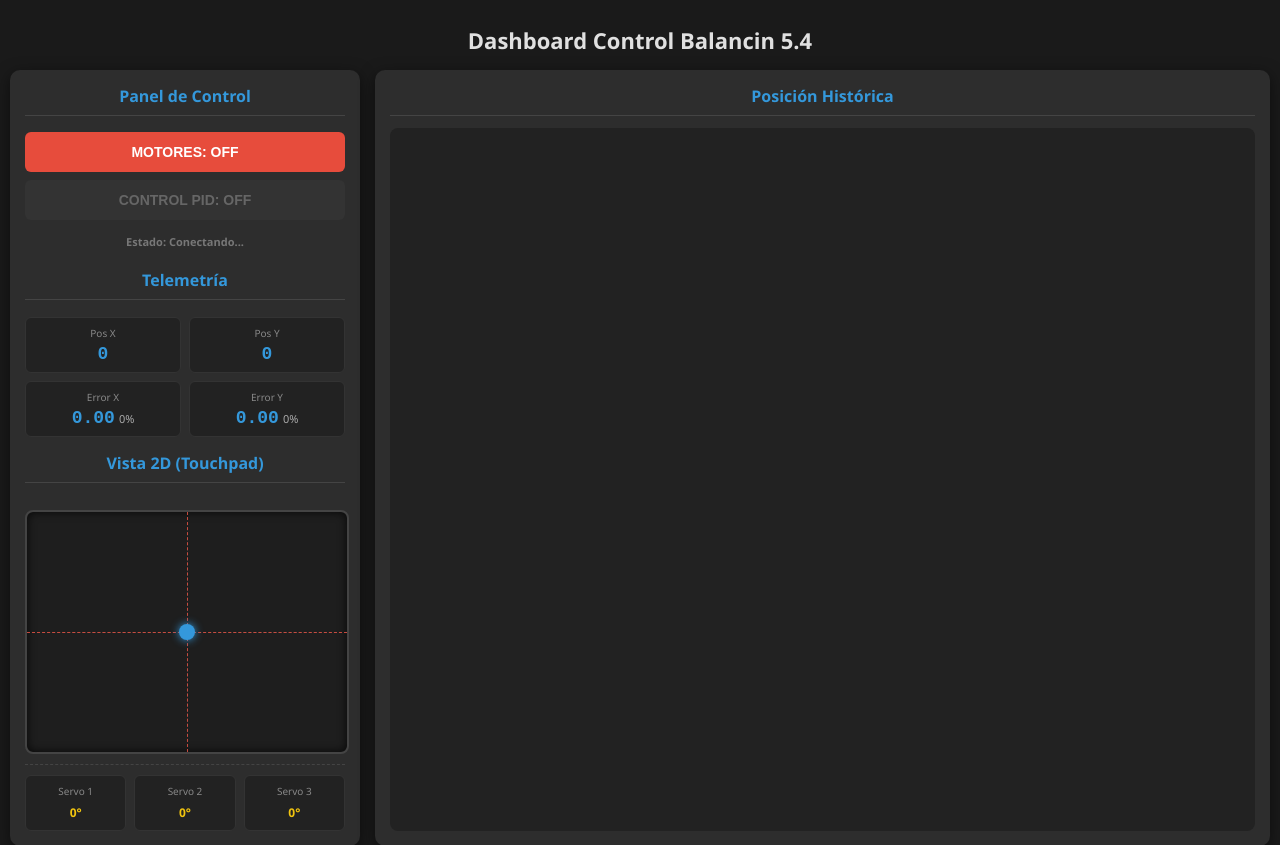
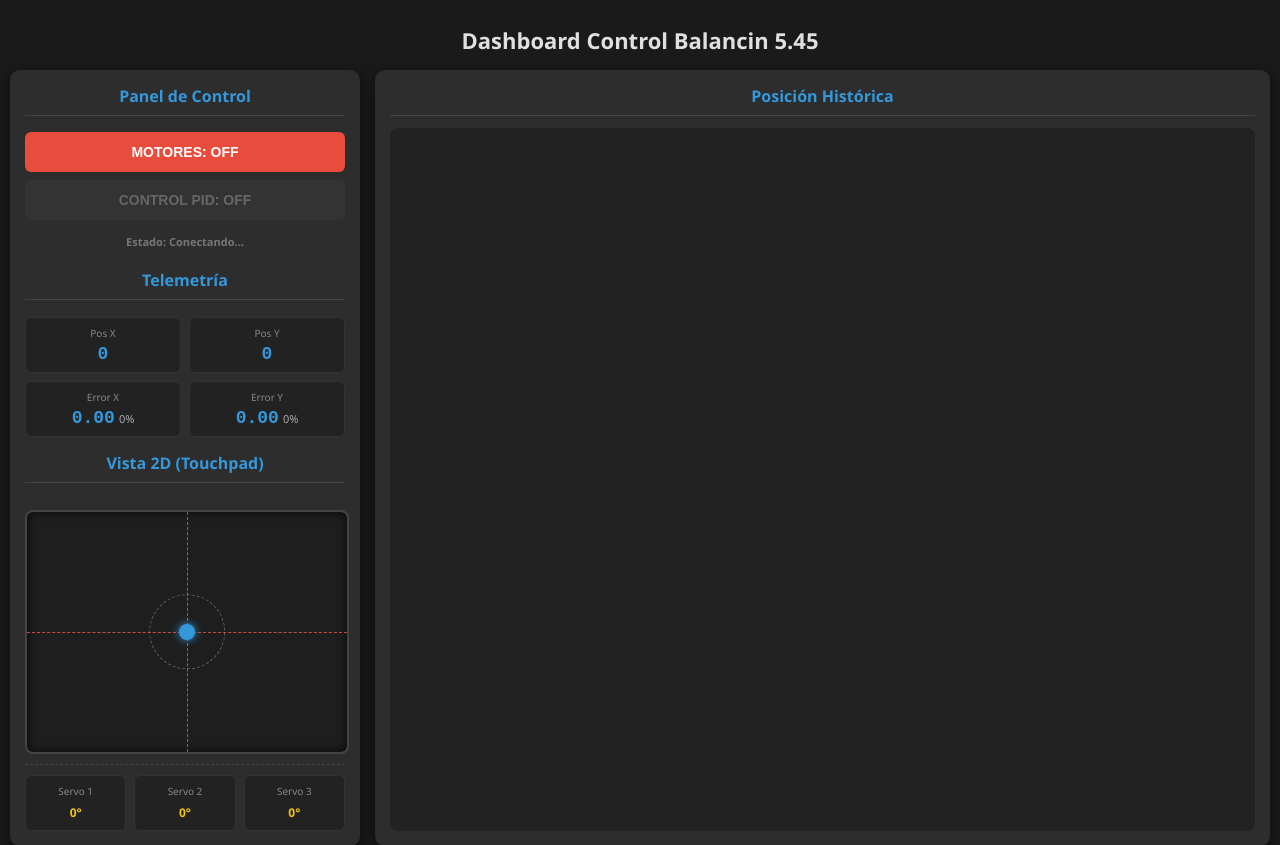
Before and after one commit to Eduardoht1/dashboard-balancin, a plain HTML site: page index.html in a window 1280 px wide. Shown: the top 845 px of the page. Drawn offline with nearby package versions, Linux system fonts and the light colour scheme; a script that the page names is missing.

Commit message:
Update index 5.45.html

```diff
--- a/index.html
+++ b/index.html
@@ -3,7 +3,7 @@
 <head>
     <meta charset="UTF-8">
     <meta name="viewport" content="width=device-width, initial-scale=1.0, maximum-scale=1.0, user-scalable=no">
-    <title>Dashboard Balancin de Bola 5.4</title>
+    <title>Dashboard Balancin de Bola 5.45</title>
     <script src="https://cdn.jsdelivr.net/npm/chart.js"></script>
     <script src="https://unpkg.com/mqtt/dist/mqtt.min.js"></script>
     <style>
@@ -152,7 +152,20 @@
         .line-h { position: absolute; top: 50%; left: 0; width: 100%; height: 1px; border-top: 1px dashed rgba(255,255,255,0.2); }
         .line-v { position: absolute; top: 0; left: 50%; width: 1px; height: 100%; border-left: 1px dashed rgba(255,255,255,0.2); }
 
-        /* NUEVAS: Líneas rojas para los Setpoints */
+        /* NUEVO: Círculo de Tolerancia Fijo */
+        .target-circle {
+            position: absolute;
+            top: 50%;
+            left: 50%;
+            width: 23%; /* Basado en tu radio deseado relativo al área total */
+            height: 30.6%; /* Ajustado para el aspect-ratio 4/3 y mantenerlo redondo */
+            border: 1px dashed rgba(255, 255, 255, 0.3);
+            border-radius: 50%;
+            transform: translate(-50%, -50%);
+            pointer-events: none; /* Para que no interfiera con nada */
+        }
+
+        /* Líneas rojas para los Setpoints */
         .line-h-sp { position: absolute; top: 50%; left: 0; width: 100%; height: 1px; border-top: 1px dashed rgba(231, 76, 60, 0.8); transition: top 0.2s linear; }
         .line-v-sp { position: absolute; top: 0; left: 50%; width: 1px; height: 100%; border-left: 1px dashed rgba(231, 76, 60, 0.8); transition: left 0.2s linear; }
 
@@ -255,7 +268,7 @@
 </head>
 <body>
 
-    <h1>Dashboard Control Balancin 5.4</h1>
+    <h1>Dashboard Control Balancin 5.45</h1>
 
     <div class="container">
         <div class="panel" id="mainPanel">
@@ -276,6 +289,8 @@
             <div class="touchpad-area" id="touchpadArea">
                 <div class="line-h"></div>
                 <div class="line-v"></div>
+
+                <div class="target-circle"></div>
 
                 <div class="line-h-sp" id="spLineH"></div>
                 <div class="line-v-sp" id="spLineV"></div>
```
